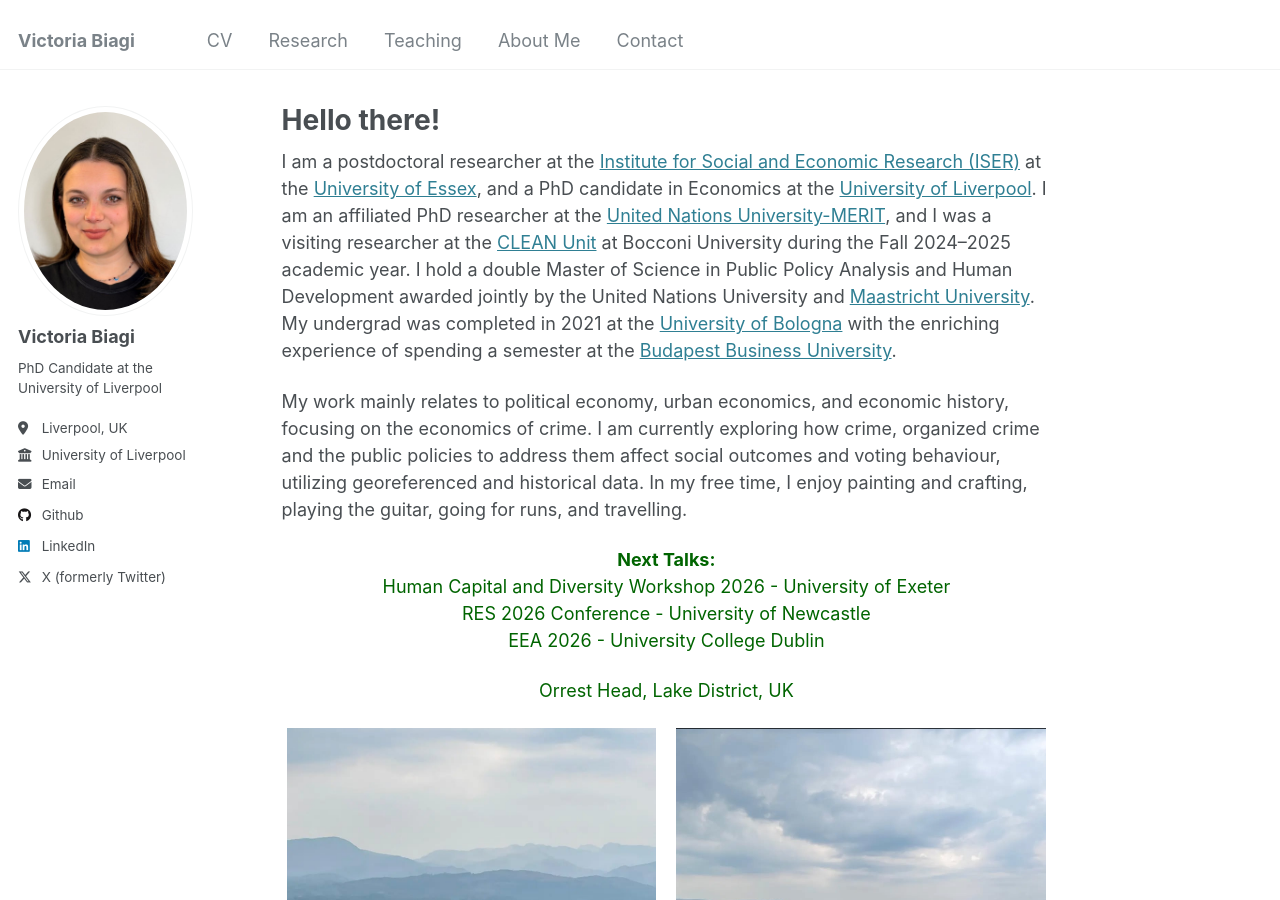
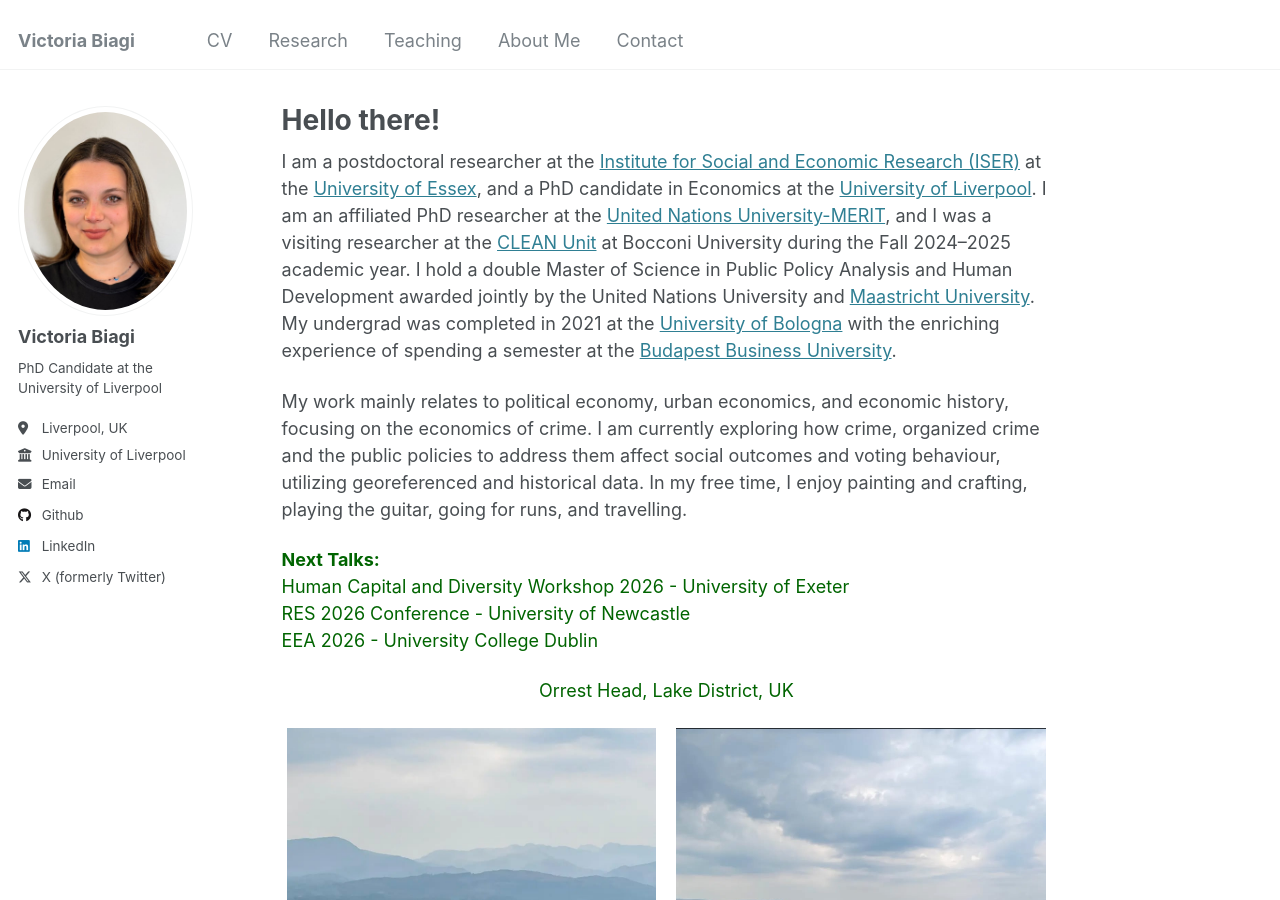
Before and after one commit to victoriabiagi/victoriabiagi.github.io, a Jekyll site: the page built from _pages/about.md, in a window 1280 px wide and 900 px high. Built offline with Jekyll 4.4.1, drawn with Linux system fonts in a browser that asks for light colours.

Commit message:
Update about.md

```diff
--- a/_pages/about.md
+++ b/_pages/about.md
@@ -11,7 +11,7 @@
 
 My work mainly relates to political economy, urban economics, and economic history, focusing on the economics of crime. I am currently exploring how crime, organized crime and the public policies to address them affect social outcomes and voting behaviour, utilizing georeferenced and historical data. In my free time, I enjoy painting and crafting, playing the guitar, going for runs, and travelling.
 <!-- Next Talks -->
-<div style="text-align: center; margin-top: 20px;">
+<div style="margin-top: 20px;">
     <p style="color: #006400;"><strong>Next Talks:</strong><br/>
     Human Capital and Diversity Workshop 2026 - University of Exeter<br/>
     RES 2026 Conference - University of Newcastle<br/>
```
